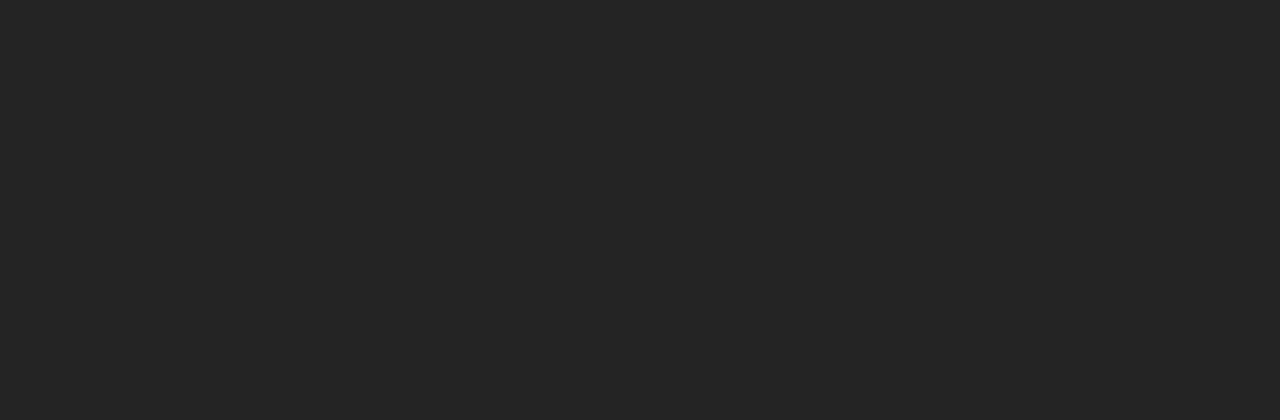
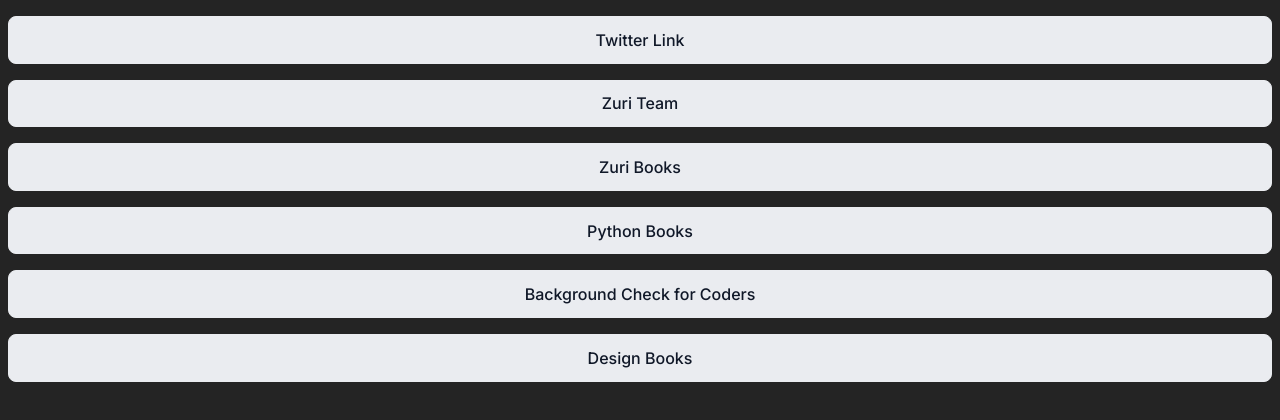
Before and after one commit to ickynavigator/hng9-task1, a React (Vite) app: page / in a window 1280 px wide. Shown: the top 420 px of the page. Built offline with nearby package versions, Linux system fonts and the light colour scheme.

Commit message:
Added the link styles button

```diff
--- a/src/App.tsx
+++ b/src/App.tsx
@@ -1,5 +1,15 @@
+import LinkButton from '@Comp/LinkButton';
+import { constantLinks, twitter } from './info';
+
 const App: React.FC = () => {
-  return <div className="App"></div>;
+  return (
+    <div className="App">
+      <LinkButton title={'Twitter Link'} url={twitter} />
+      {constantLinks.map(({ link, title, id }) => (
+        <LinkButton key={id} id={id} title={title} url={link} />
+      ))}
+    </div>
+  );
 };
 
 export default App;
--- /dev/null
+++ b/src/components/LinkButton/index.module.scss
@@ -0,0 +1,26 @@
+.button {
+  display: inline-block;
+  box-sizing: border-box;
+
+  padding: 0.8rem 1.5rem;
+  margin: 0.5rem 0;
+
+  background: #eaecf0;
+
+  border: 1px solid #eaecf0;
+  border-radius: 0.5rem;
+
+  font-weight: 500;
+  font-size: 1rem;
+
+  width: 100%;
+
+  align-items: center;
+  text-align: center;
+
+  color: #101828;
+
+  cursor: pointer;
+
+  text-decoration: none;
+}
--- /dev/null
+++ b/src/components/LinkButton/index.tsx
@@ -0,0 +1,17 @@
+import styles from './index.module.scss';
+
+interface BProps {
+  id?: string;
+  title: string;
+  url: string;
+}
+
+const LinkButton: React.FC<BProps> = ({ id, title, url }) => {
+  return (
+    <a id={id} href={url} className={`${styles.button}`}>
+      {title}
+    </a>
+  );
+};
+
+export default LinkButton;
```
